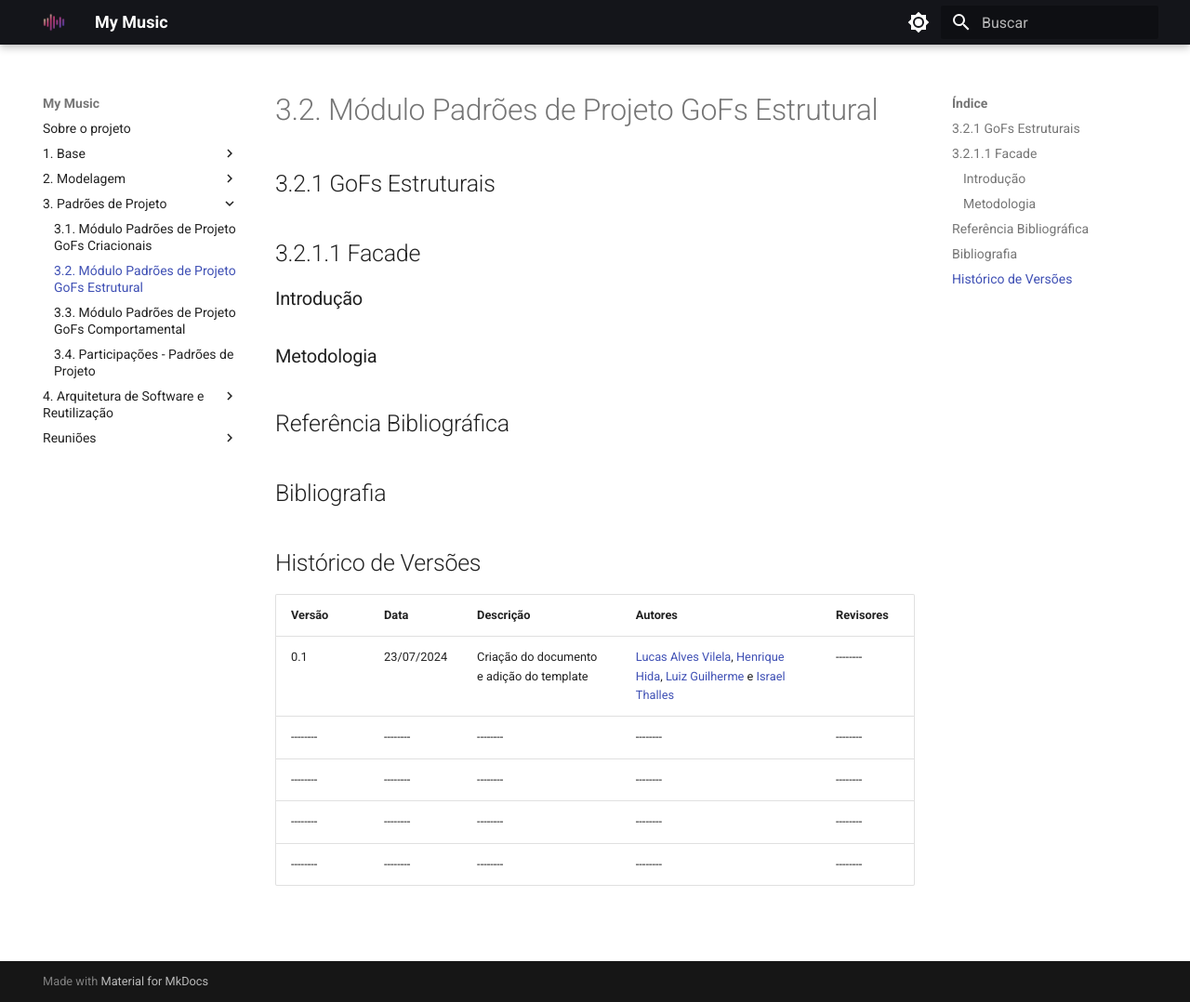
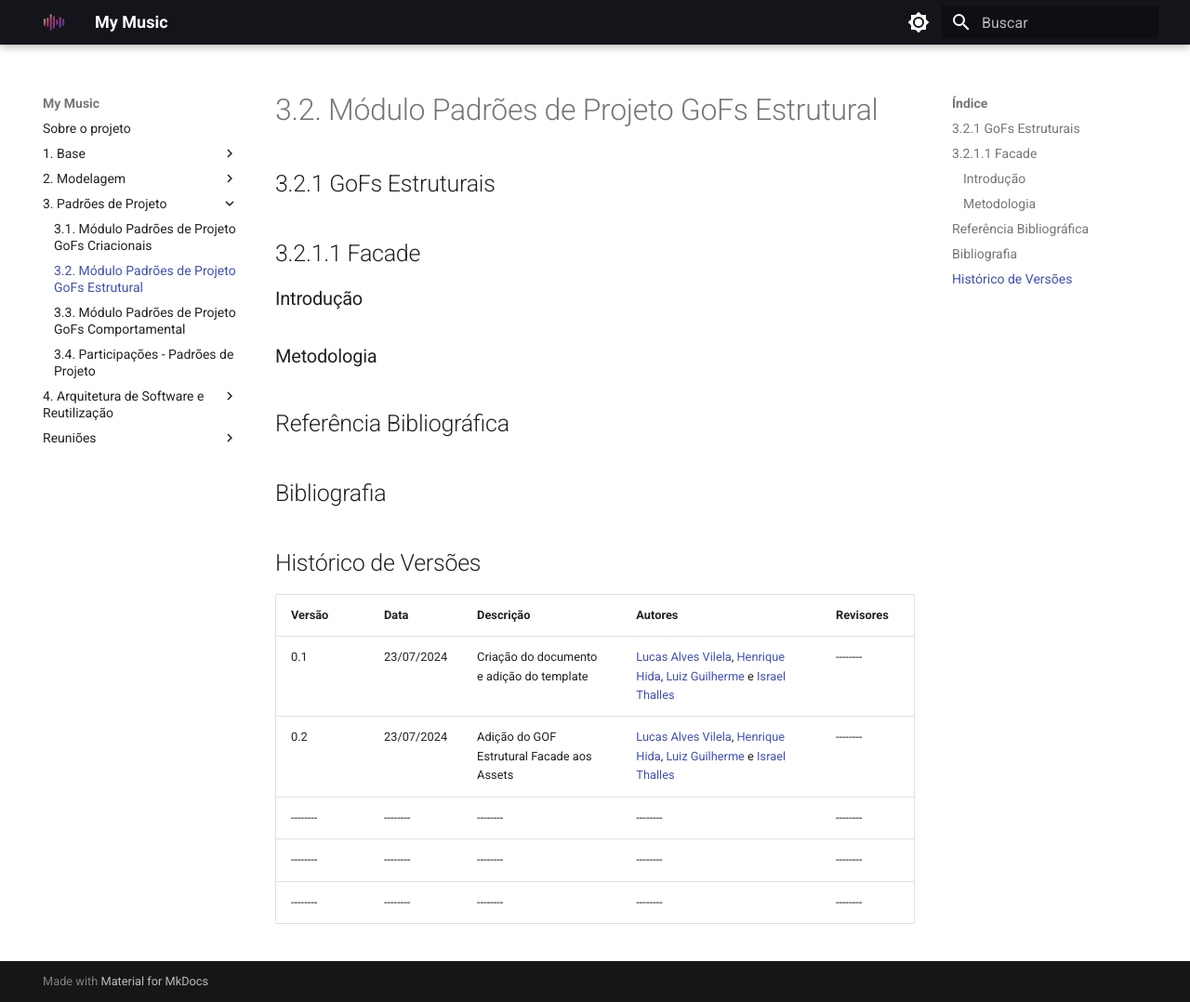
Before and after one commit to UnBArqDsw2024-1/2024.1_G2_My_Music, an MkDocs documentation site: the page built from docs/PadroesDeProjeto/GoFsEstruturais.md, in a window 1280 px wide and 1078 px high. Shown: the whole window at 93% size. Built offline with MkDocs 1.6.1 and Material for MkDocs 9.7.7, drawn with Linux system fonts in a browser that asks for light colours.

Commit message:
{feat} Adição do GOF facade aos assets
Co-Authored-By: Henrique Hida <78568172+HenriqueHida@users.noreply.github.com>
Co-Authored-By: Israel Thalles <73364666+IsraelThalles@users.noreply.github.com>
Co-Authored-By: Luiz Pettengill <44177946+LuizPettengill@users.noreply.github.com>

```diff
--- a/docs/PadroesDeProjeto/GoFsEstruturais.md
+++ b/docs/PadroesDeProjeto/GoFsEstruturais.md
@@ -14,7 +14,7 @@
 | Versão | Data       | Descrição                                               | Autores                        | Revisores |
 | ------ | ---------- | ------------------------------------------------------- | ------------------------------ | --------- |
 | 0.1    | 23/07/2024 | Criação do documento e adição do template |  [Lucas Alves Vilela](https://github.com/Lucas-AV), [Henrique Hida](https://github.com/HenriqueHida), [Luiz Guilherme](https://github.com/luizpettengill) e [Israel Thalles](https://github.com/IsraelThalles) | -------- |
+| 0.2 | 23/07/2024 | Adição do GOF Estrutural Facade aos Assets |  [Lucas Alves Vilela](https://github.com/Lucas-AV), [Henrique Hida](https://github.com/HenriqueHida), [Luiz Guilherme](https://github.com/luizpettengill) e [Israel Thalles](https://github.com/IsraelThalles) | -------- |
 | -------- | -------- | -------- |  -------- | -------- |
 | -------- | -------- | -------- |  -------- | -------- |
 | -------- | -------- | -------- |  -------- | -------- |
-| -------- | -------- | -------- |  -------- | -------- |
```
Also changed, not shown: docs/Assets/ModelagemFacade.png (added).
